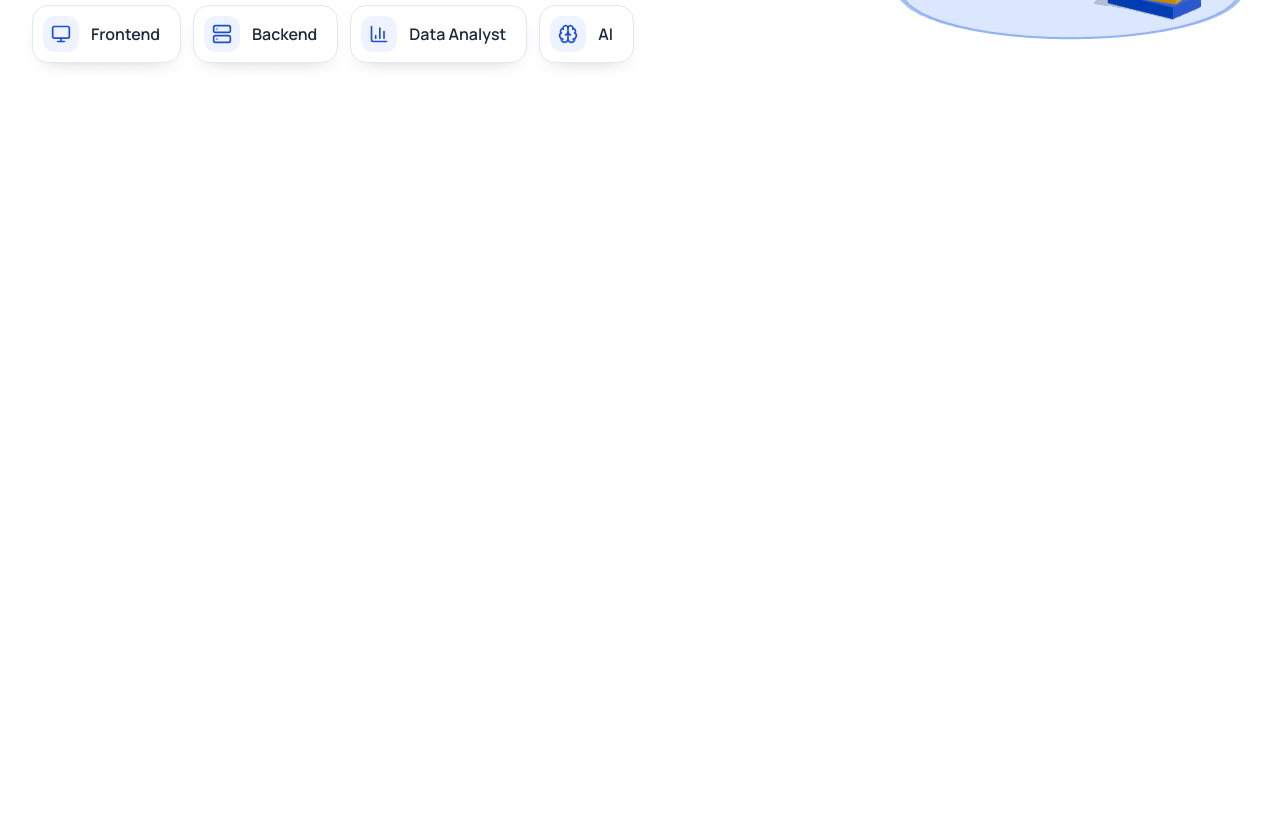
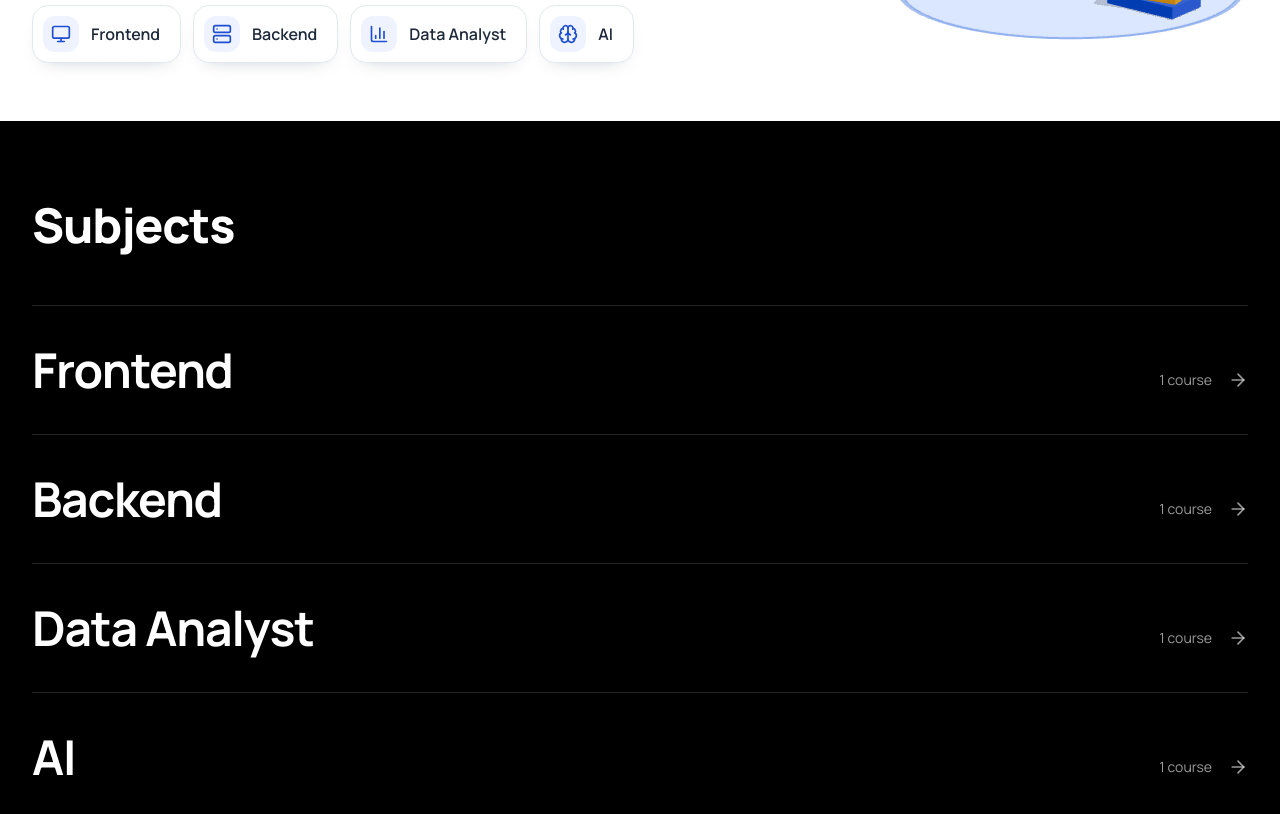
Before and after one commit to Aman-0402/SkillMaster, a React (Vite) app: page / in a window 1280 px wide. Shown: the part 600-1414 px from the top of the page. Before the commit the page ends 800 px from the top, so only its background shows below. Built offline with nearby package versions, Linux system fonts and the light colour scheme.

Commit message:
Add black Subjects section below hero

```diff
--- a/src/App.tsx
+++ b/src/App.tsx
@@ -1,5 +1,6 @@
 import Navbar from "@/components/navbar";
 import Hero from "@/components/hero";
+import Subjects from "@/components/subjects";
 
 export default function App() {
   return (
@@ -7,6 +8,7 @@ export default function App() {
       <Navbar />
       <main>
         <Hero />
+        <Subjects />
       </main>
     </>
   );
--- /dev/null
+++ b/src/components/subjects.tsx
@@ -0,0 +1,55 @@
+import { Link } from "wouter";
+import { motion, useReducedMotion } from "framer-motion";
+import { ArrowRight } from "lucide-react";
+
+const EASE = [0.22, 1, 0.36, 1] as const;
+
+const SUBJECTS = [
+  { title: "Frontend", count: 1, to: "/courses/frontend" },
+  { title: "Backend", count: 1, to: "/courses/backend" },
+  { title: "Data Analyst", count: 1, to: "/courses/data-analyst" },
+  { title: "AI", count: 1, to: "/courses/ai" },
+];
+
+export default function Subjects() {
+  const reduce = useReducedMotion() ?? false;
+
+  return (
+    <section aria-labelledby="subjects-title" className="bg-black text-white">
+      <div className="mx-auto w-full max-w-site px-4 py-16 sm:px-6 sm:py-20 lg:px-8 2xl:px-12">
+        <h2 id="subjects-title" className="text-4xl font-extrabold tracking-tight sm:text-5xl">
+          Subjects
+        </h2>
+
+        <ul className="mt-10 border-t border-white/15 sm:mt-14">
+          {SUBJECTS.map(({ title, count, to }, i) => (
+            <motion.li
+              key={title}
+              initial={reduce ? false : { opacity: 0, y: 20 }}
+              whileInView={{ opacity: 1, y: 0 }}
+              viewport={{ once: true, margin: "-60px" }}
+              transition={{ duration: 0.5, ease: EASE, delay: i * 0.06 }}
+              className="border-b border-white/15"
+            >
+              <Link
+                href={to}
+                className="group flex items-end justify-between gap-6 py-8 focus-visible:outline focus-visible:outline-2 focus-visible:outline-offset-2 focus-visible:outline-brand-400 sm:py-10"
+              >
+                <span className="text-3xl font-bold tracking-tight transition-colors duration-200 group-hover:text-brand-300 sm:text-5xl">
+                  {title}
+                </span>
+                <span className="flex items-center gap-4 pb-1 text-sm text-white/60 transition-colors duration-200 group-hover:text-white">
+                  {count} {count === 1 ? "course" : "courses"}
+                  <ArrowRight
+                    className="size-5 transition-transform duration-300 group-hover:translate-x-1"
+                    aria-hidden
+                  />
+                </span>
+              </Link>
+            </motion.li>
+          ))}
+        </ul>
+      </div>
+    </section>
+  );
+}
```
Also changed, not shown: 1 other file (tests, documents, lock files or other folders).
